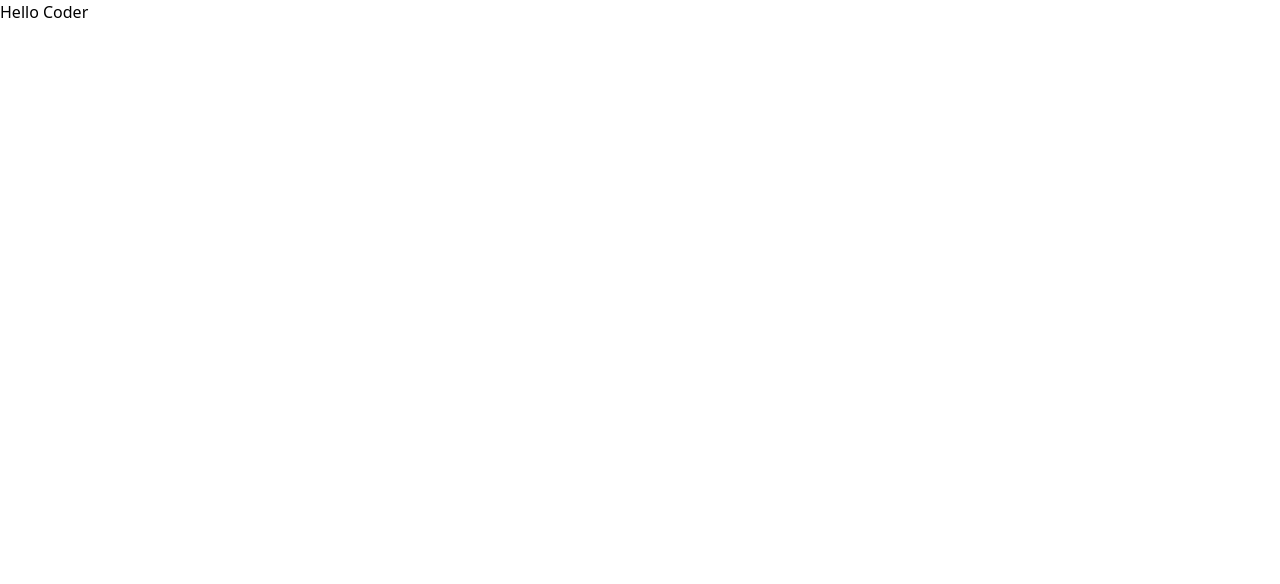
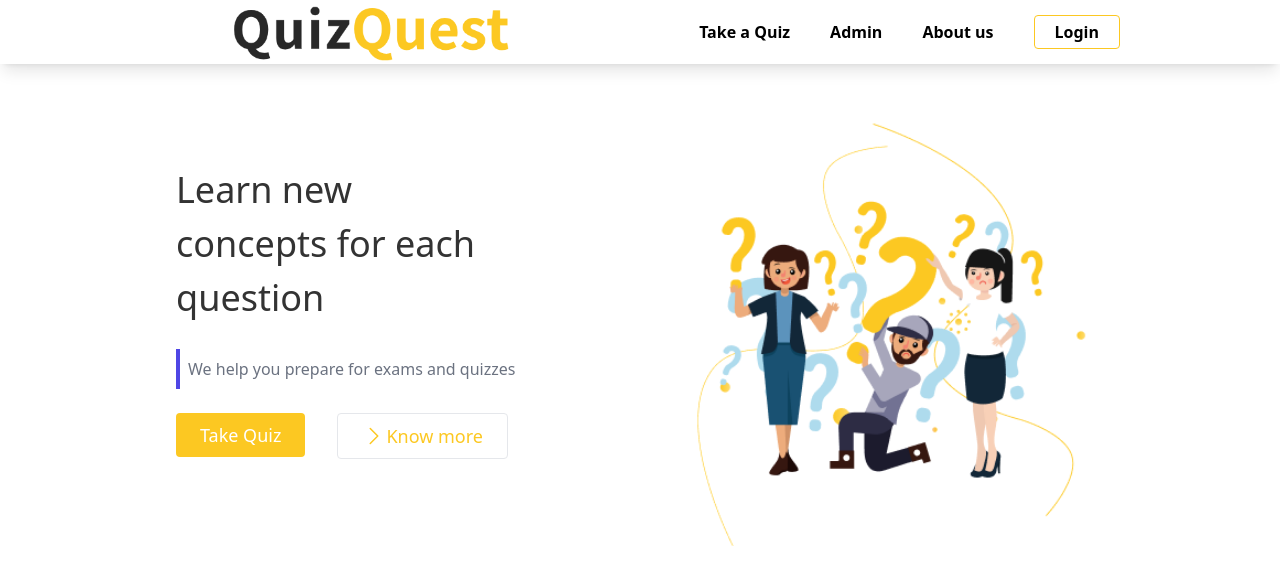
Before and after one commit to danishppatel/Online-Quiz-Management-FSD-Project, a React (Vite) app in the folder frontend/: page / in a window 1280 px wide. Shown: the top 584 px of the page. Built offline with nearby package versions, Linux system fonts and the light colour scheme.

Commit message:
Created Home.jsx Page and Navbar.jsx component

```diff
--- a/frontend/src/App.jsx
+++ b/frontend/src/App.jsx
@@ -1,11 +1,15 @@
+import { Outlet } from "react-router-dom";
 import "./App.css";
+import Navbar from './components/layout/Navbar.jsx'
 
 function App() {
   // const [count, setCount] = useState(0)
 
   return (
     <>
-       <h1>Hello Coder</h1>
+    <Navbar/>
+    <Outlet/>
+
     </>
   );
 }
--- /dev/null
+++ b/frontend/src/components/Home.jsx
@@ -0,0 +1,55 @@
+import React from "react";
+import { Link } from "react-router-dom";
+
+function Home() {
+  return (
+
+    <section className="lg:w-9/12 md:w-[90%] px-4 mx-auto mt-24 flex flex-col md:flex-row-reverse justify-between items-center">
+      {/* right side */}
+      <div className="md:w-1/2 w-full">
+        <img
+          src="/images/banner.png"
+          alt="banner"
+          className="w-full mx-auto"
+        />
+      </div>
+
+      {/* left side */}
+      <div className="md:w-1/2 w-full space-y-6 mb-5 ">
+        <h2 className="lg:text-4xl text-3xl font-medium text-[#333] md:w-4/6 lg:leading-normal leading-normal mb-3">
+          Learn new concepts for each question
+        </h2>
+        <p className="py-2 mb-6 text-gray-500 pl-2 border-l-4 border-indigo-600 text-base">
+          We help you prepare for exams and quizzes
+        </p>
+        <div className="flex flex-col sm:flex-row gap-5 text-lg font-medium">
+          <Link to="/quiz-stepper">
+            <button className="bg-primary px-6 py-2 text-white rounded">
+              Take Quiz
+            </button>
+          </Link>
+          <button className="inline-flex items-center px-6 py-2 rounded border text-primary ml-3 hover:bg-primary hover:text-white transition-all duration-300 ease-in">
+            <svg
+              xmlns="http://www.w3.org/2000/svg"
+              fill="none"
+              viewBox="0 0 24 24"
+              stroke-width="1.5"
+              stroke="currentColor"
+              class="w-6 h-6"
+            >
+              <path
+                stroke-linecap="round"
+                stroke-linejoin="round"
+                d="m8.25 4.5 7.5 7.5-7.5 7.5"
+              />
+            </svg>
+            Know more
+          </button>
+        </div>
+      </div>
+    </section>
+
+  );
+}
+
+export default Home;
--- /dev/null
+++ b/frontend/src/components/layout/Navbar.jsx
@@ -0,0 +1,104 @@
+import React, { useState, useEffect } from 'react';
+import logo from '/images/logo.png';
+import { NavLink } from 'react-router-dom';
+import { FaBarsStaggered, FaXmark } from 'react-icons/fa6';
+
+function Navbar() {
+  const [isMenuOpen, setIsMenuOpen] = useState(false);
+  const [isMobile, setIsMobile] = useState(window.innerWidth <= 768);
+  const [isMedium, setIsMedium] = useState(window.innerWidth <= 1024);
+
+  useEffect(() => {
+    const handleResize = () => {
+      setIsMobile(window.innerWidth <= 768);
+      setIsMedium(window.innerWidth <= 1024);
+      if (window.innerWidth > 768) {
+        setIsMenuOpen(false);
+      }
+    };
+
+    window.addEventListener('resize', handleResize);
+
+    return () => {
+      window.removeEventListener('resize', handleResize);
+    };
+  }, []);
+
+  const handleMenuToggler = () => {
+    setIsMenuOpen(!isMenuOpen); // toggle on-off
+  };
+
+  const navItems = [
+    { path: '/quiz-stepper', title: 'Take a Quiz' },
+    { path: '/admin', title: 'Admin' },
+    { path: '/aboutus', title: 'About us' },
+  ];
+
+  return (
+    <div className='relative'>
+      <header className={`h-16 shadow-lg flex items-center z-10 ${isMenuOpen ? 'mb-40' : ''} fixed top-0 left-0 w-full bg-white`}>
+        <nav className={`flex items-center ${isMedium ? 'justify-start' : 'justify-between'} w-9/12 mx-auto`}>
+          <div>
+            <a href='/'>
+              <img src={logo} alt='logo' />
+            </a>
+          </div>
+
+          {/* navitems */}
+          <div className='flex items-center space-x-5'>
+            <ul className={`sm:flex items-center space-x-10 ${isMedium ? 'hidden' : ''}`}>
+              {navItems.map(({ path, title }) => (
+                <li key={path} className='text-base font-semibold hover:text-primary'>
+                  <NavLink to={path} className={({ isActive }) => (isActive ? 'active' : '')}>
+                    {title}
+                  </NavLink>
+                </li>
+              ))}
+              <button
+                className={`font-semibold px-5 py-1 border border-primary hover:bg-primary hover:text-white transition-all duration-300 ease-in rounded ${
+                  isMedium ? 'hidden' : ''
+                }`}
+              >
+                Login
+              </button>
+            </ul>
+
+            {/* Mobile menu */}
+            <div className='md:hidden ml-auto'>
+              <button className='' onClick={handleMenuToggler}>
+                {isMenuOpen ? (
+                  <FaXmark className='w-7 h-7 text-primary' />
+                ) : (
+                  <FaBarsStaggered className='w-7 h-6 text-primary' />
+                )}
+              </button>
+            </div>
+          </div>
+        </nav>
+      </header>
+
+      {/* navitems for mobile */}
+      <div
+        className={`px-4 sm:flex sm:flex-col bg-white py-5 rounded-sm lg:hidden fixed  top-16 right-0 w-full ${
+          isMenuOpen ? 'z-50' : 'hidden'
+        }`}
+      >
+        <ul>
+          {navItems.map(({ path, title }) => (
+            <li key={path} className='text-base font-semibold hover:text-primary py-1'>
+              <NavLink to={path} className={({ isActive }) => (isActive ? 'active' : '')}>
+                {title}
+              </NavLink>
+            </li>
+          ))}
+          <li className='text-base font-semibold hover:text-primary  py-1'>
+            {' '}
+            <NavLink to='/login'>Log in</NavLink>
+          </li>
+        </ul>
+      </div>
+    </div>
+  );
+}
+
+export default Navbar;
```
Also changed, not shown: frontend/src/main.jsx (+7 -0 lines), 1 other file (tests, documents, lock files or other folders).
